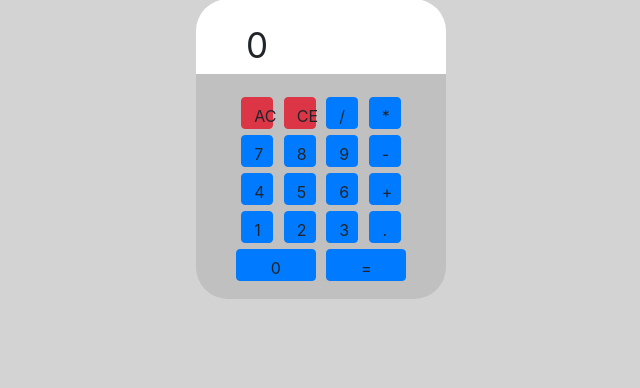
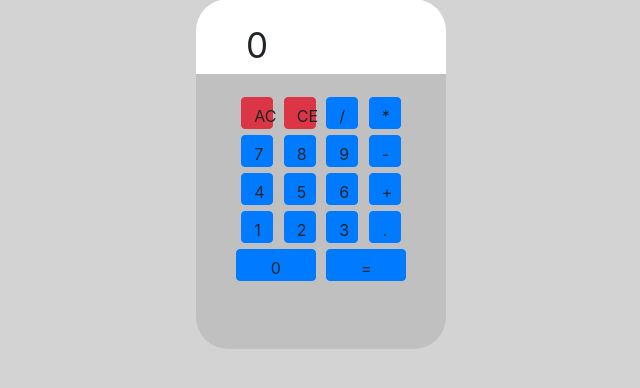
Before and after one commit to ivinapontes/calculator-jquery-, a PHP site: page / in a window 1280 px wide. Shown: the part 115-503 px from the top of the page, without its empty margins (319-959 px from the left). Run offline with PHP 8.4, Linux system fonts and the light colour scheme.

Commit message:
calculator height changed

```diff
--- a/css/style.css
+++ b/css/style.css
@@ -21,7 +21,7 @@ h2{
   padding-top:20px;
 }#calculator{
   background-color:silver;
-  height: 225px;
+  height: 275px;
   width:250px;
   margin-right:auto;
   margin-left:auto;
```
